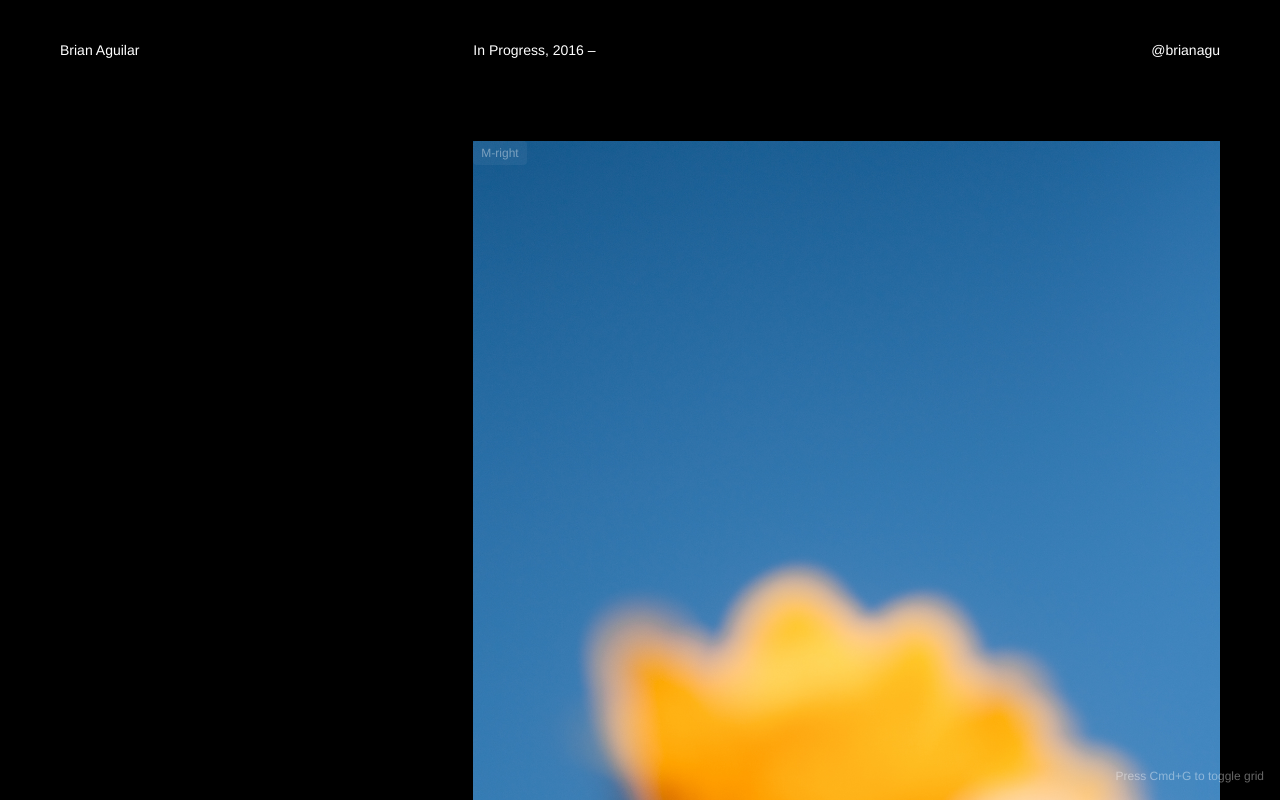
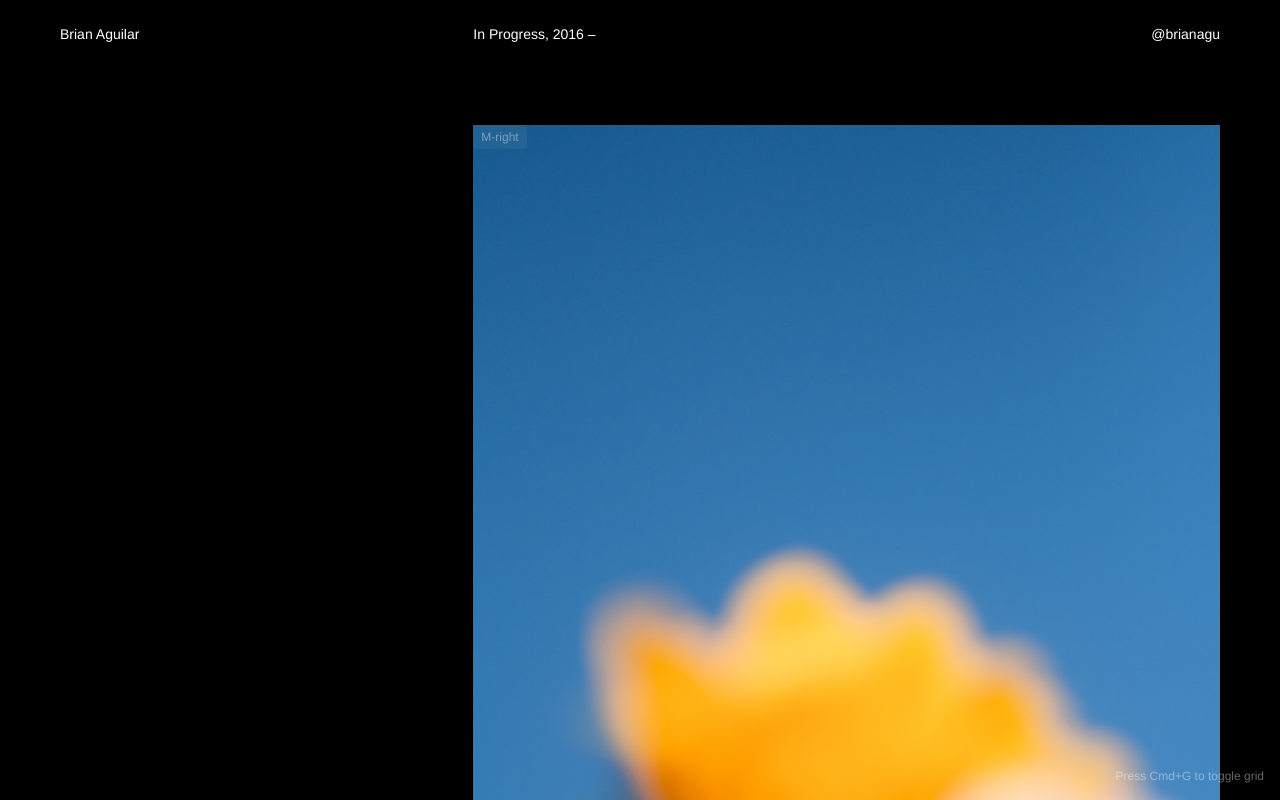
Before and after one commit to brianagu/memories-test, a Next.js app: page / in a window 1280 px wide. Shown: the top 800 px of the page. Built offline with nearby package versions, Linux system fonts and the light colour scheme.

Commit message:
Reduce nav top padding from 40px to 24px

```diff
--- a/components/Nav.tsx
+++ b/components/Nav.tsx
@@ -10,7 +10,7 @@ export function Nav() {
 
   return (
     <nav className="sticky top-0 z-50 w-full">
-      <div className="content-grid pt-[40px]" style={navStyle}>
+      <div className="content-grid pt-[24px]" style={navStyle}>
         {/* Brian Aguilar - columns 1-4 */}
         <div style={{ gridColumn: '1 / 5' }}>
           {SITE_CONFIG.nav.name}
```
